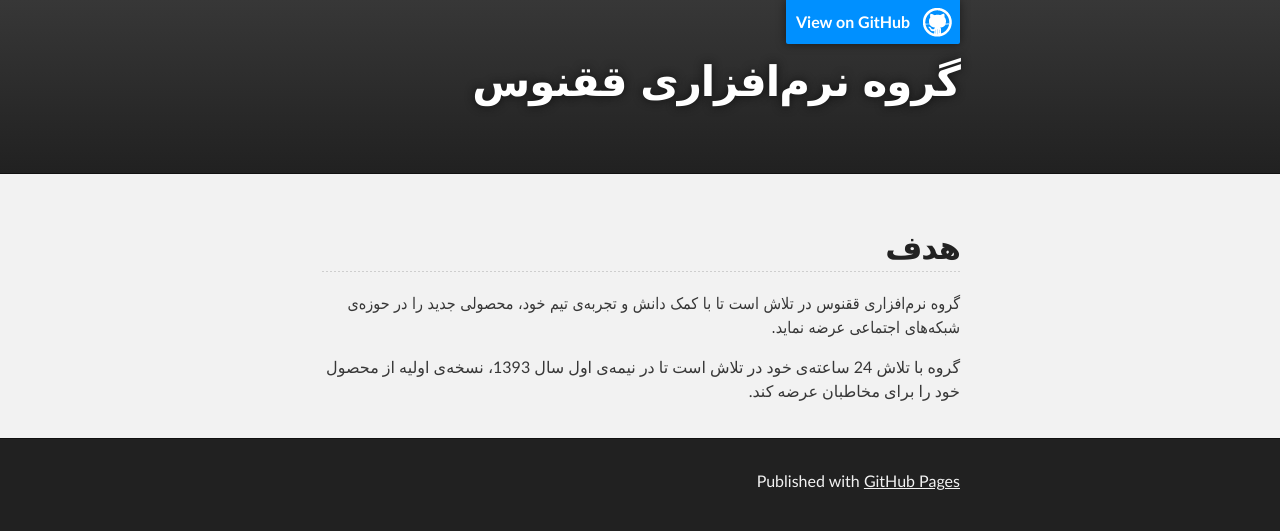
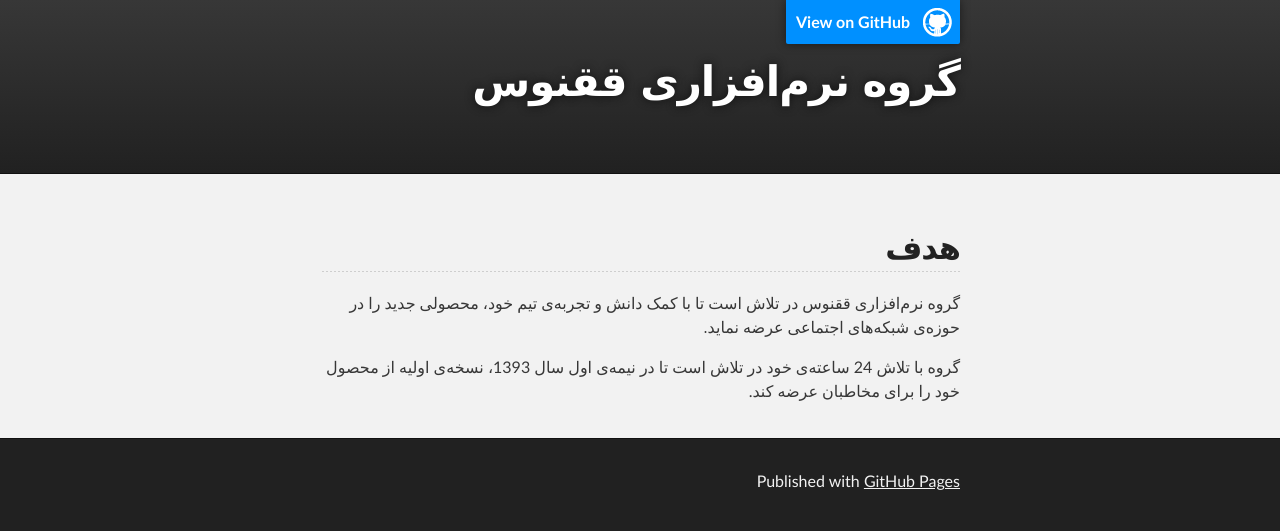
Before and after one commit to Qoqnoos/qoqnoos.github.io, a plain HTML site: page index.html in a window 1280 px wide. Drawn offline with Linux system fonts and the light colour scheme.

Commit message:
Update index.html

```diff
--- a/index.html
+++ b/index.html
@@ -30,7 +30,7 @@
         <h2 dir="rtl">
 <a name="-%D9%87%D8%AF%D9%81-" class="anchor" href="#-%D9%87%D8%AF%D9%81-"><span class="octicon octicon-link"></span></a> هدف </h2>
 
-<p style="font-family:Tahoma">
+<p style="font-family:B Yekan">
 گروه نرم‌افزاری ققنوس در تلاش است تا با کمک دانش و تجربه‌ی تیم خود، محصولی جدید را در حوزه‌ی شبکه‌های اجتماعی عرضه نماید.
 </p>
 <p>
```
